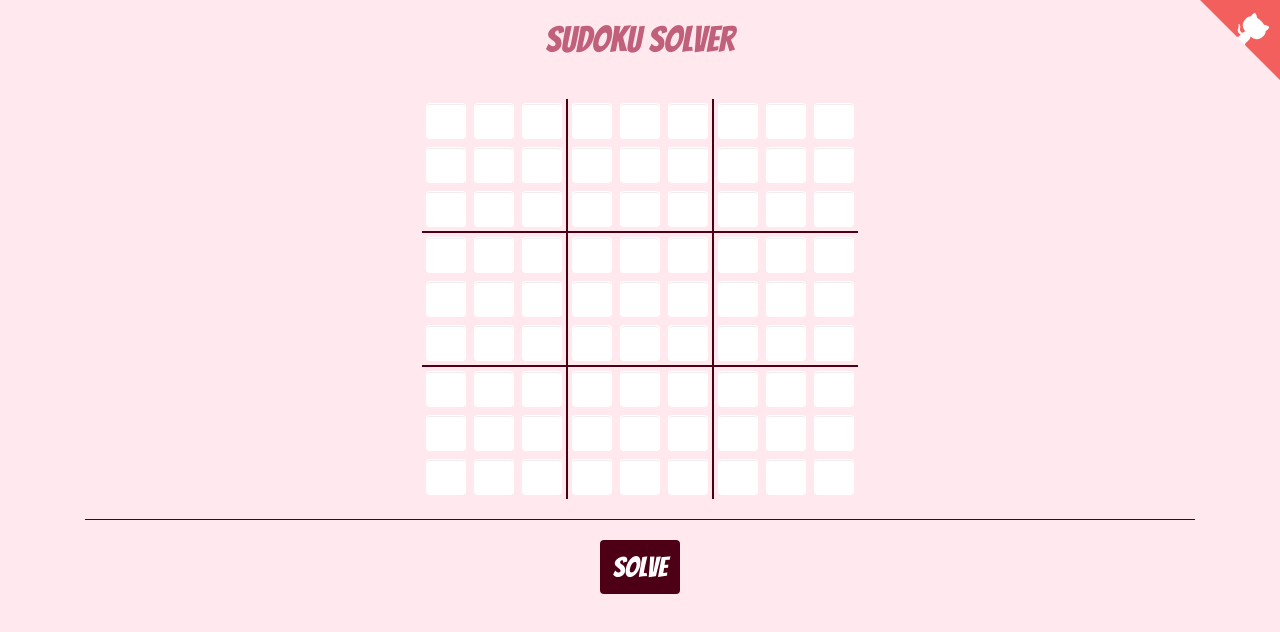
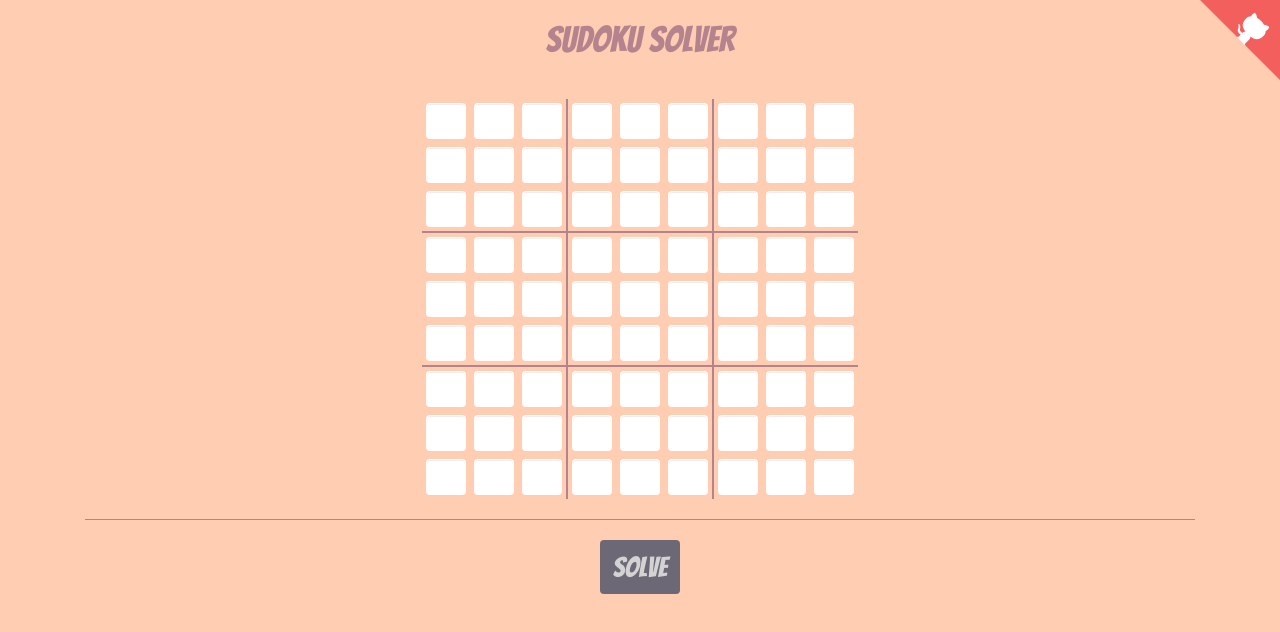
Before and after one commit to EddieBrunstedt/SudokuSolver, a React (Create React App) app: page / in a window 1280 px wide. Shown: the top 632 px of the page. Built offline with nearby package versions, Linux system fonts and the light colour scheme; a web font is replaced by a local one.

Commit message:
Changing color scheme

```diff
--- a/src/App.css
+++ b/src/App.css
@@ -1,13 +1,13 @@
 :root {
-    --background: rgba(255, 177, 199, 0.28);
-    --tableBorder: #4D0015;
-    --heading: #C1607A;
-    --buttonText: white;
-    --buttonBackground: #4D0015;
+    --background: #ffcdb2;
+    --tableBorder: #b5838d;
+    --heading: #b5838d;
+    --buttonText: lightgrey;
+    --buttonBackground: #6d6875;
     --inputBackground: white;
-    --filledOut: lightgreen;
+    --filledOut: green;
     --stats: black;
-    --inputText: #666666;
+    --inputText: #6d6875;
 }
 
 hr {
```
Also changed, not shown: 1 other file (tests, documents, lock files or other folders).
